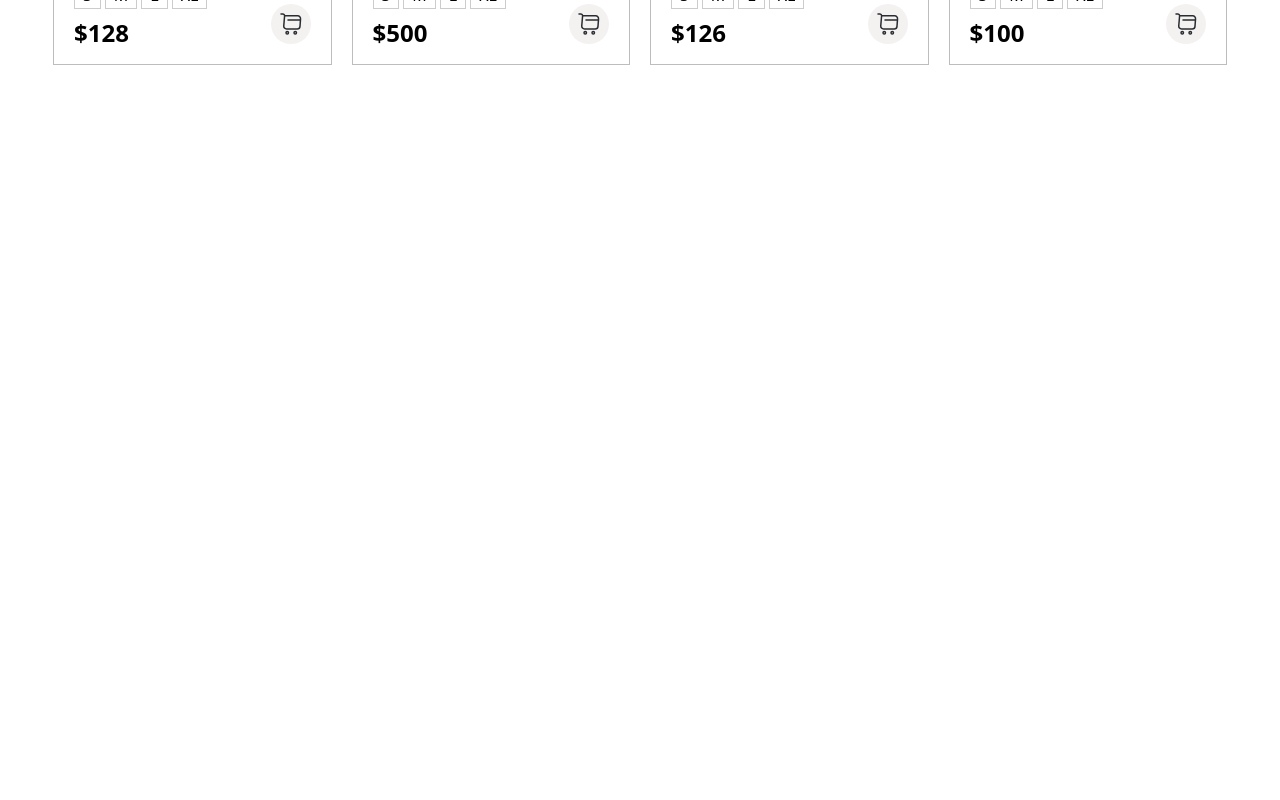
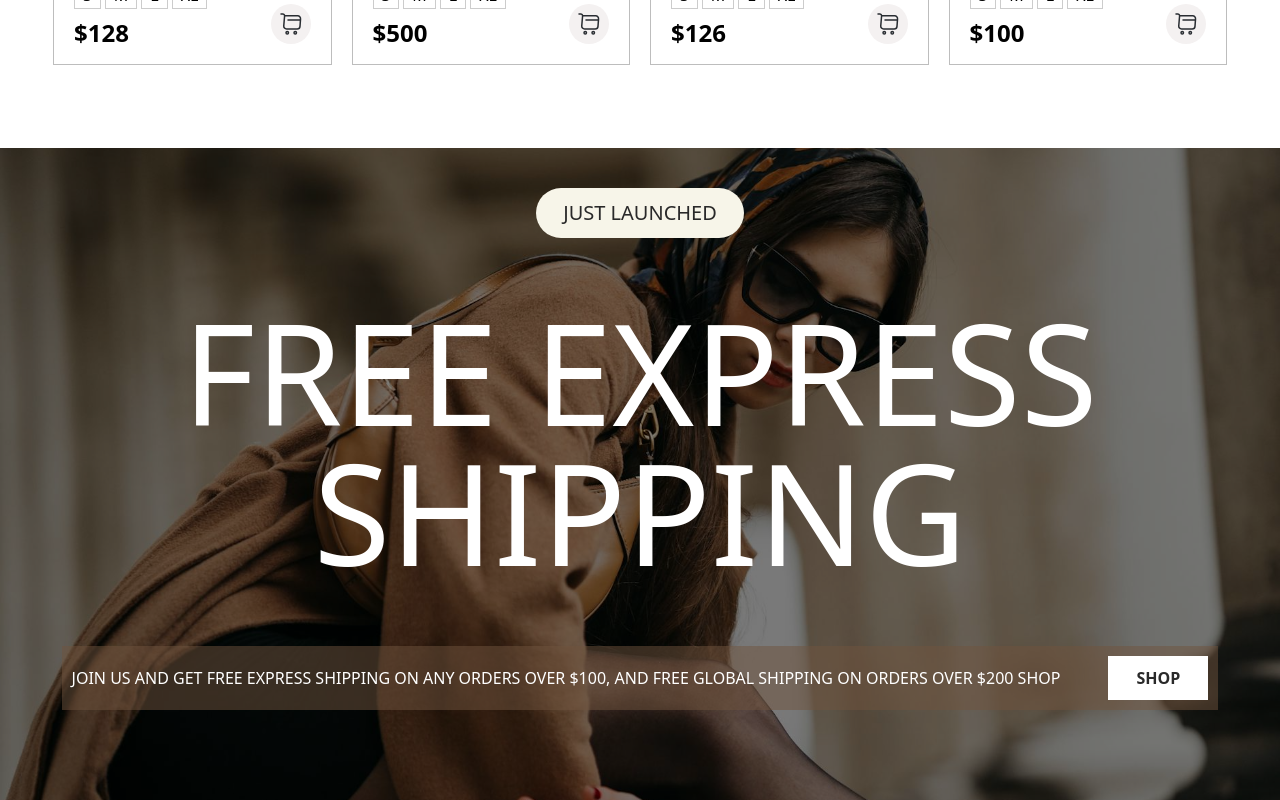
Before and after one commit to Kansoldev/Wear4u-react, a React (Vite) app: page / in a window 1280 px wide. Shown: the part 2676-3476 px from the top of the page. Before the commit the page ends 2766 px from the top, so only its background shows below. Built offline with nearby package versions, Linux system fonts and the light colour scheme.

Commit message:
Add Shipping ad banner

```diff
--- a/src/App.css
+++ b/src/App.css
@@ -65,3 +65,43 @@
   background-color: #f4f1f1;
   border-radius: 100%;
 }
+
+.shipping-banner {
+  background-image: url("/banner.jpg");
+  background-position: center;
+  background-size: cover;
+  margin-top: 70px;
+  position: relative;
+  z-index: 1;
+  display: flex;
+  flex-direction: column;
+  justify-content: space-around;
+  align-items: center;
+  color: #fff;
+  text-transform: uppercase;
+  text-align: center;
+  padding-top: 40px;
+  padding-bottom: 90px;
+}
+
+.shipping-banner::before {
+  content: "";
+  position: absolute;
+  top: 0;
+  left: 0;
+  right: 0;
+  bottom: 0;
+  z-index: -1;
+  background-color: rgba(0, 0, 0, 0.5);
+}
+
+.shipping-banner button {
+  background-color: rgba(255, 255, 255, 1);
+  color: rgba(41, 41, 41, 1);
+  border: 0;
+  width: 100px;
+  padding: 10px;
+  text-transform: inherit;
+  font-weight: 700;
+  font-size: 1rem;
+}
--- a/src/App.tsx
+++ b/src/App.tsx
@@ -282,6 +282,34 @@ function App() {
           ))}
         </div>
       </section>
+
+      <section className="shipping-banner">
+        <span
+          className="block w-52 p-[0.625rem] text-center rounded-[200px] text-[20px]"
+          style={{
+            backgroundColor: "rgba(247, 245, 233, 1)",
+            color: "rgba(41, 41, 41, 1)",
+          }}
+        >
+          Just launched
+        </span>
+
+        <h2 className="text-3xl sm:text-6xl lg:text-8xl xl:text-[140px] leading-snug sm:leading-none py-16">
+          Free Express Shipping
+        </h2>
+
+        <div
+          className="flex flex-col md:flex-row items-center justify-center gap-6 xl:gap-12 p-5 xl:p-[0.625rem]"
+          style={{ backgroundColor: "rgba(113, 85, 63, 0.5)" }}
+        >
+          <p>
+            Join us and get free express shipping on any orders over $100, and
+            free global shipping on orders over $200 shop
+          </p>
+
+          <button>Shop</button>
+        </div>
+      </section>
     </>
   );
 }
```
Also changed, not shown: public/banner.jpg (added).
